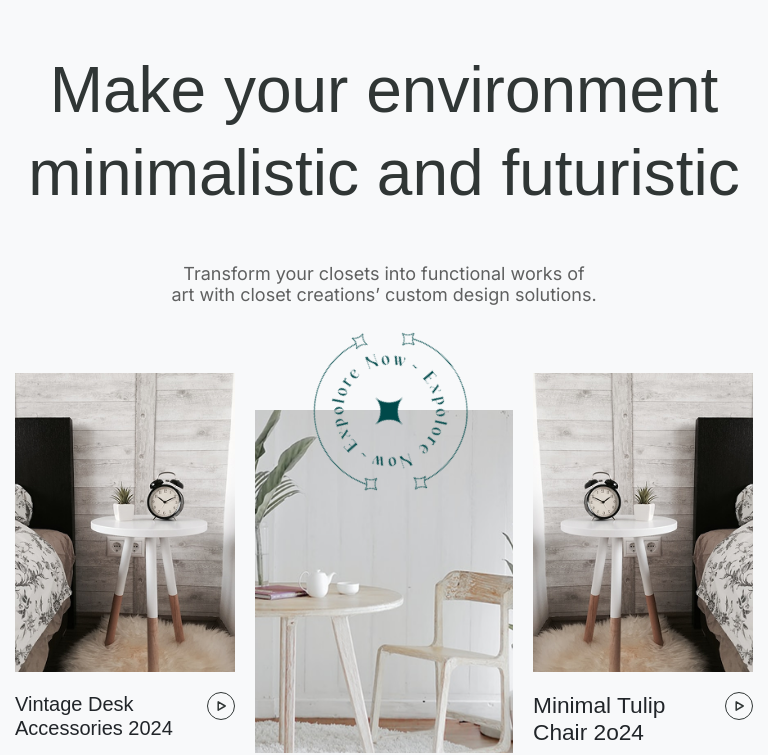
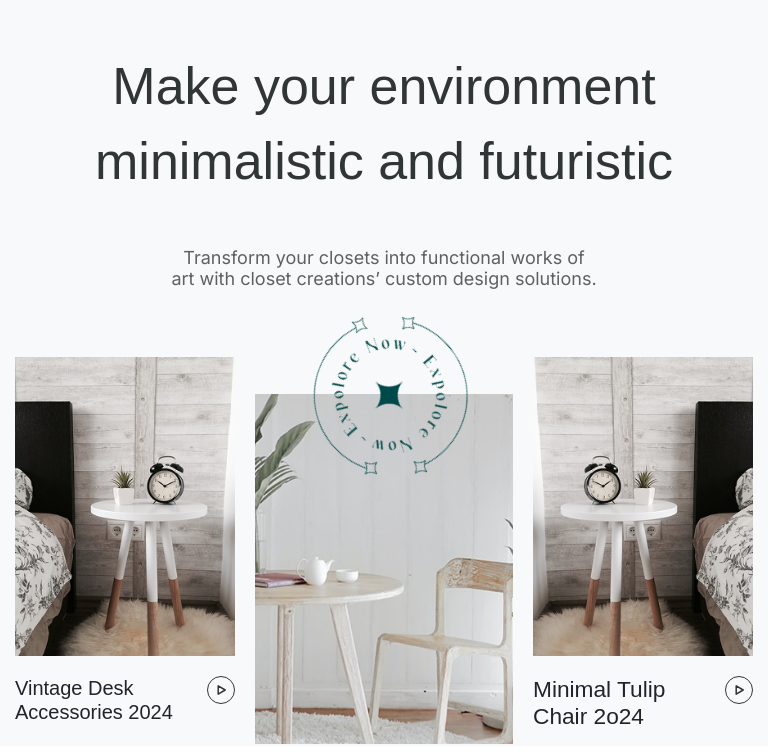
Before and after one commit to Ridwan4D/nook_furniture_bootstrap, a plain HTML site: page index.html in a window 768 px wide. Shown: the part 55-810 px from the top of the page. Drawn offline with nearby package versions, Linux system fonts and the light colour scheme; a web font is replaced by a local one.

Commit message:
hero text size adjusted

```diff
--- a/css/responsive.css
+++ b/css/responsive.css
@@ -71,6 +71,11 @@
         gap: 20px;
     }
 
+    .hero_heading {
+        font-size: 52px;
+        line-height: 75px;
+    }
+
     .hero_small_card {
         max-width: 220px;
     }
@@ -78,7 +83,7 @@
     .hero_mid_card {
         margin-top: 37px;
         width: 100%;
-        height: 90%;
+        height: 92%;
         object-fit: cover;
     }
 
```
